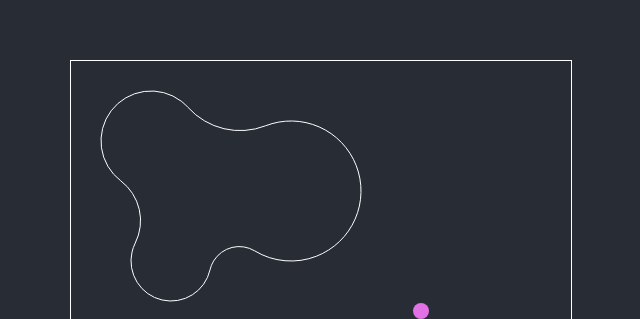
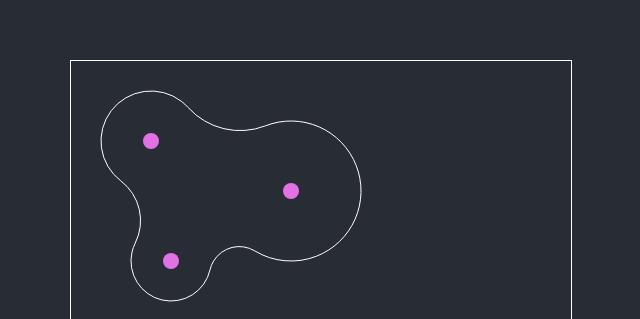
Before and after one commit to exacs/amebator, a React (Create React App) app: page / in a window 1280 px wide. Shown: the part 119-438 px from the top of the page, without its empty margins (319-959 px from the left). Built offline with nearby package versions, Linux system fonts and the light colour scheme; the HTML template or start-up script is replaced by a standard one.

Commit message:
Replace points & circles

```diff
--- a/src/components/Amebator.js
+++ b/src/components/Amebator.js
@@ -52,7 +52,7 @@ function App() {
     <div className="Amebator">
       <div className="Amebator-canvas-container">
         <Canvas data={data} />
-        <Controls points={points} movePoint={movePoint} />
+        <Controls circles={data.circles} movePoint={movePoint} />
       </div>
     </div>
   );
--- a/src/components/Controls.js
+++ b/src/components/Controls.js
@@ -15,7 +15,7 @@ function Knob({ top, left }) {
   );
 }
 
-export default function Controls({ points }) {
+export default function Controls({ circles }) {
   return (
     <div
       style={{
@@ -26,8 +26,8 @@ export default function Controls({ points }) {
         left: "1px",
       }}
     >
-      {points.map((point, i) => (
-        <Knob key={i} id={i} top={point[1]} left={point[0]} />
+      {circles.map((circle) => (
+        <Knob top={circle.y} left={circle.x} />
       ))}
     </div>
   );
```
